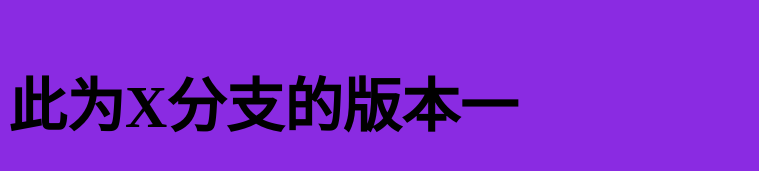
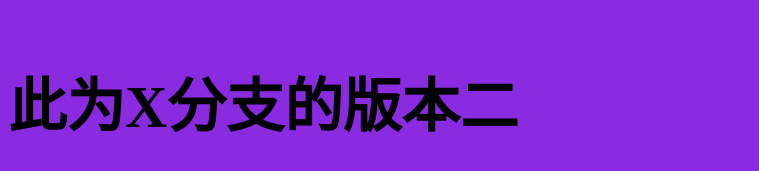
Before and after one commit to MaccusNick/git-demo-1, a plain HTML site: page index.html in a window 1280 px wide. Shown: the part 391-562 px from the top of the page, without its empty margins (0-759 px from the left). Drawn offline with Linux system fonts and the light colour scheme.

Commit message:
second time update

```diff
--- a/index.html
+++ b/index.html
@@ -12,7 +12,7 @@
 <body>
     <h1>我们是卖猪肉的</h1>
     <h2>猪肉好吃</h2>
-    <h3>此为X分支的版本一</h3>
+    <h3>此为X分支的版本二</h3>
 
 </body>
 
```
